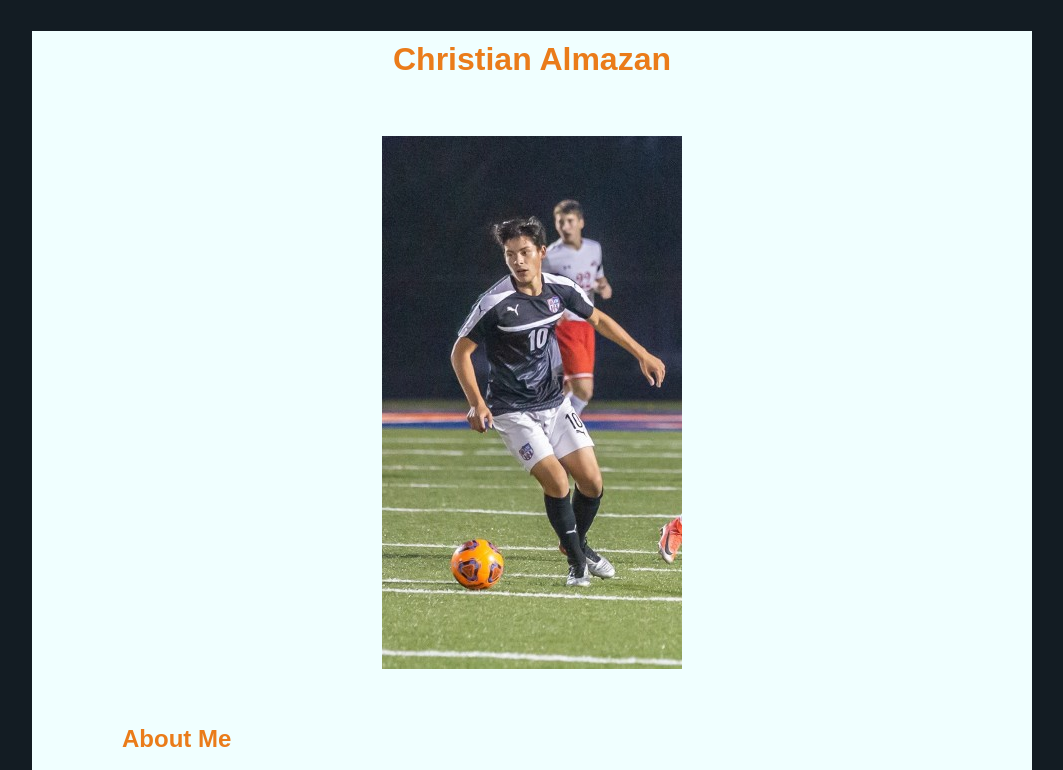
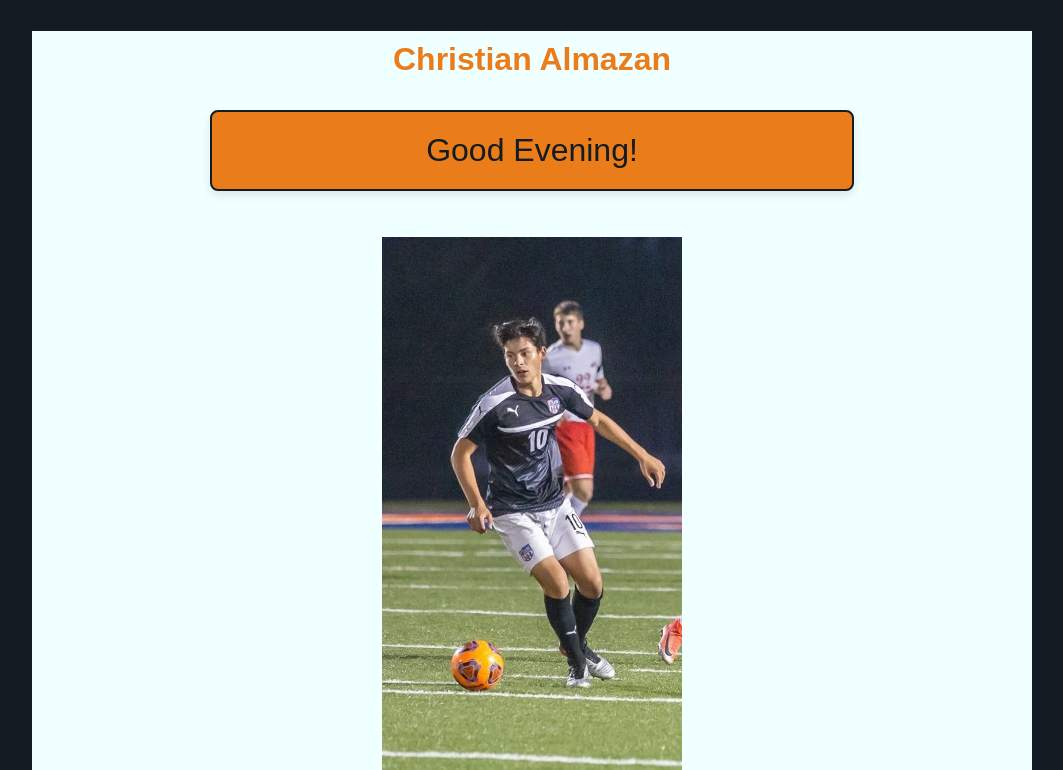
Before and after one commit to AlmazanChristian/AlmazanChristian.github.io, a plain HTML site: page index.html in a window 1280 px wide. Shown: the top 770 px of the page, without its empty margins (108-1171 px from the left). Drawn offline with Linux system fonts and the light colour scheme.

Commit message:
Added welcome div

```diff
--- a/css/styles.css
+++ b/css/styles.css
@@ -13,7 +13,19 @@ body {
     margin-left: auto;
     margin-right: auto;
 }
-
+#welcome {
+    font-family: Arial, Helvetica, sans-serif;
+    font-size: 2em;
+    color: #131c23;
+    background-color: #ea7c1a; /* Light blue background */
+    border: 2px solid #131c23; /* Blue border */
+    border-radius: 8px; /* Rounded corners */
+    padding: 20px; /* Space inside the box */
+    text-align: center; /* Centered text */
+    margin: 20px auto; /* Centered on the page */
+    max-width: 600px; /* Maximum width */
+    box-shadow: 0 4px 10px rgba(0, 0, 0, 0.1); /* Subtle shadow */
+}
 h1 {
 
     text-align: center;
--- a/index.html
+++ b/index.html
@@ -5,13 +5,14 @@
     <meta name="viewport" content="width=device-width, initial-scale=1.0">
     <title>Christian's Homepage</title>
     <link rel="stylesheet" href="css/styles.css">
-    <script src="site.js" defer></script>
+    <script src="/site.js" defer></script>
 </head>
 <body>
     <div id="wrapper">
         <main>
             <header>
                 <h1>Christian Almazan</h1>
+                <div id="welcome"></div>
             </header>
             <section>
                 <figure>
--- a/site.js
+++ b/site.js
@@ -0,0 +1,11 @@
+const hours = new Date().getHours() // get the current hour
+
+const isMorning = hours >= 4 && hours < 12 // is it morning?
+const isAfternoon = hours >= 12 && hours < 17 // is it afternoon?
+const isEvening = hours >= 17 || hours < 4 // is it evening?
+
+const welcome = document.querySelector('#welcome')
+
+if(isMorning) welcome.textContent = 'Good Morning!'
+if(isAfternoon) welcome.textContent = 'Good Afternoon!'
+if(isEvening) welcome.textContent = 'Good Evening!'
```
